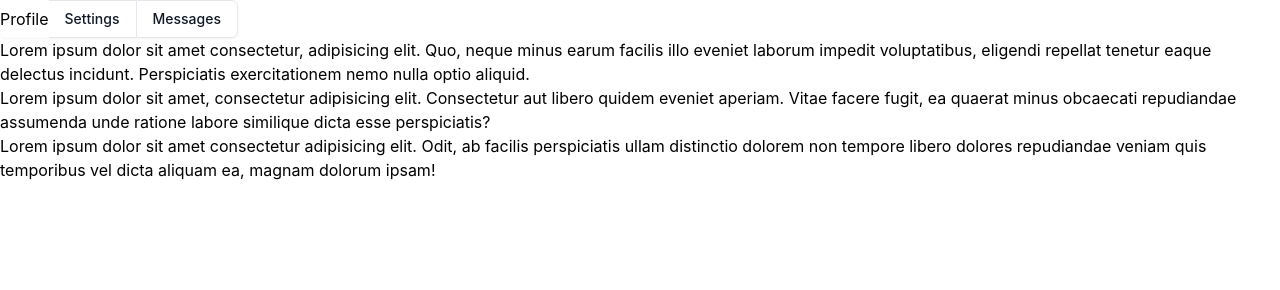
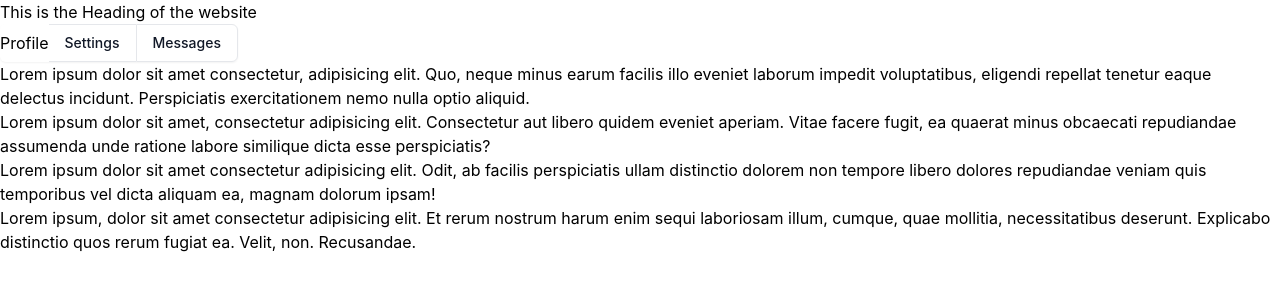
Before and after one commit to armaanharman/test, a website built with Vite: page index.html in a window 1280 px wide. Built offline with nearby package versions, Linux system fonts and the light colour scheme; files whose address does not match are found by name.

Commit message:
added the heading and title in the indexpage

```diff
--- a/index.html
+++ b/index.html
@@ -4,11 +4,12 @@
     <meta charset="UTF-8">
     <meta http-equiv="X-UA-Compatible" content="IE=edge">
     <meta name="viewport" content="width=device-width, initial-scale=1.0">
-    <title>Document</title>
+    <title>This is a website title </title>
     <script src="node_modules/flowbite/dist/flowbite.js"></script>
     <link rel="stylesheet" href="node_modules/flowbite/dist/flowbite.css">
 </head>
 <body>
+  <h1>This is the Heading of the website</h1>
 
 <div class="inline-flex rounded-md shadow-sm" role="group">
     <button type="button">
@@ -25,5 +26,6 @@
   <p>Lorem ipsum dolor sit amet consectetur, adipisicing elit. Quo, neque minus earum facilis illo eveniet laborum impedit voluptatibus, eligendi repellat tenetur eaque delectus incidunt. Perspiciatis exercitationem nemo nulla optio aliquid.</p>
   <p>Lorem ipsum dolor sit amet, consectetur adipisicing elit. Consectetur aut libero quidem eveniet aperiam. Vitae facere fugit, ea quaerat minus obcaecati repudiandae assumenda unde ratione labore similique dicta esse perspiciatis?</p>
   <p>Lorem ipsum dolor sit amet consectetur adipisicing elit. Odit, ab facilis perspiciatis ullam distinctio dolorem non tempore libero dolores repudiandae veniam quis temporibus vel dicta aliquam ea, magnam dolorum ipsam!</p>
+  <p>Lorem ipsum, dolor sit amet consectetur adipisicing elit. Et rerum nostrum harum enim sequi laboriosam illum, cumque, quae mollitia, necessitatibus deserunt. Explicabo distinctio quos rerum fugiat ea. Velit, non. Recusandae.</p>
 </body>
 </html>
```
